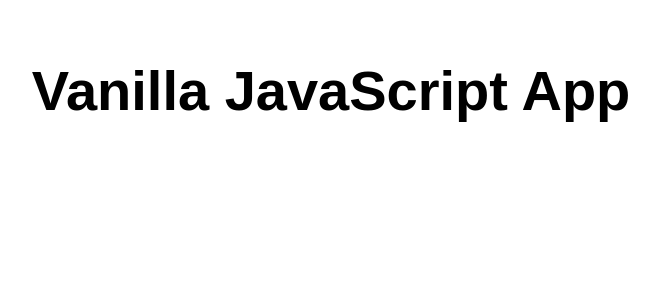
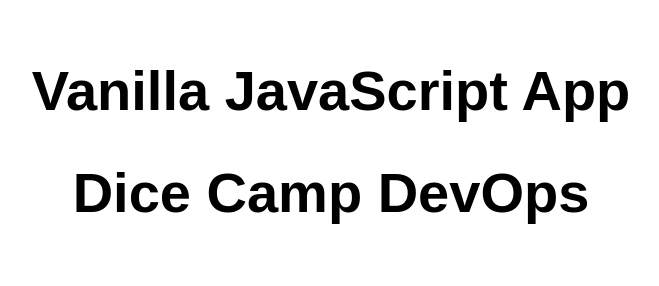
Before and after one commit to Asadmahmand/test22, a website: page src/index.html in a window 1280 px wide. Shown: the whole page, without its empty margins (309-968 px from the left). Drawn offline with Linux system fonts and the light colour scheme.

Commit message:
Update index.html

```diff
--- a/src/index.html
+++ b/src/index.html
@@ -11,6 +11,7 @@
 <body>
   <main>
     <h1>Vanilla JavaScript App</h1>
+    <h1>Dice Camp DevOps</h1>
   </main>
 </body>
 
```
